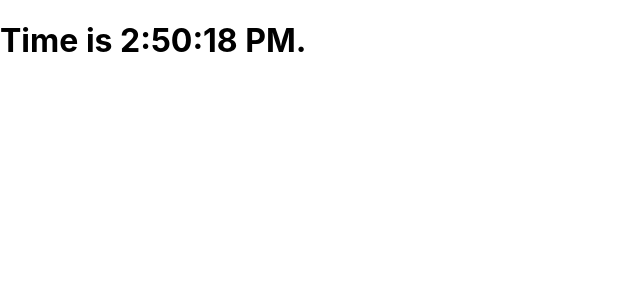
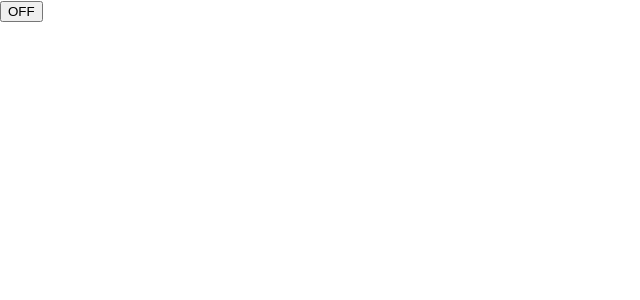
Before and after one commit to Mridul0001/ReactJS, a React (Create React App) app in the folder create-react-app/my-app/: page / in a window 1280 px wide. Shown: the top 300 px of the page, without its empty margins (0-640 px from the left). Built offline with nearby package versions, Linux system fonts and the light colour scheme.

Commit message:
Event handlers

```diff
--- a/create-react-app/my-app/src/App.js
+++ b/create-react-app/my-app/src/App.js
@@ -2,31 +2,26 @@ import React from 'react';
 import logo from './logo.svg';
 import './App.css';
 
-class Clock extends React.Component{
+class Toggle extends React.Component{
   constructor(props){
     super(props);
-    this.state = {date: new Date()};
+    this.state = {isON: false};
+    this.handleClick = this.handleClick.bind(this);
   }
 
-  componentDidMount(){
-    this.timerID = setInterval(() => {
-      this.tick();
-    }, 1000);
+
+  handleClick(){
+    this.setState(state => ({
+      isON: !state.isON
+    }));
   }
 
-  componentWillUnmount(){
-    clearInterval(this.timerID);
-  }
-
-  tick(){
-    this.setState({date: new Date()});
-  }
-
-  render(){
+  render() {
     return (
-      <h1>Time is {this.state.date.toLocaleTimeString()}.</h1>
+      <button onClick = {this.handleClick}>{this.state.isON ? 'ON' : 'OFF'}
+      </button>
     )
-  }
+  };
 }
 
 function App(props) {
@@ -40,4 +35,4 @@ function App(props) {
   );
 }
 
-export default Clock;
+export default Toggle;
--- a/create-react-app/my-app/src/index.js
+++ b/create-react-app/my-app/src/index.js
@@ -1,12 +1,12 @@
 import React from 'react';
 import ReactDOM from 'react-dom';
 import './index.css';
-import Clock from './App';
+import Toggle from './App';
 import * as serviceWorker from './serviceWorker';
 
 ReactDOM.render(
   <React.StrictMode>
-    <Clock name="Mridul"/>
+    <Toggle />
   </React.StrictMode>,
   document.getElementById('root')
 );
```
